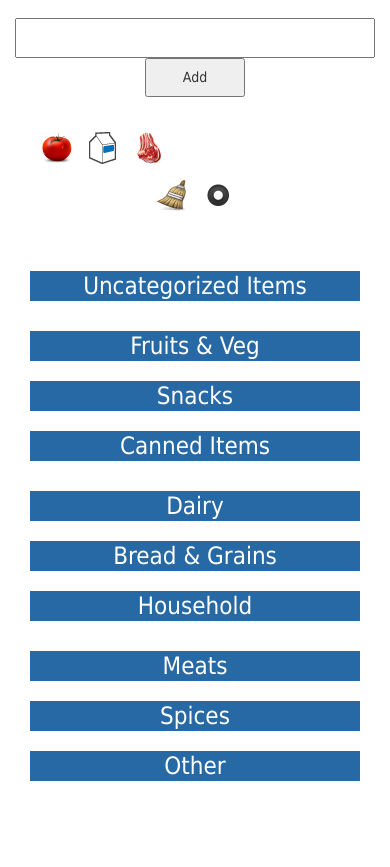
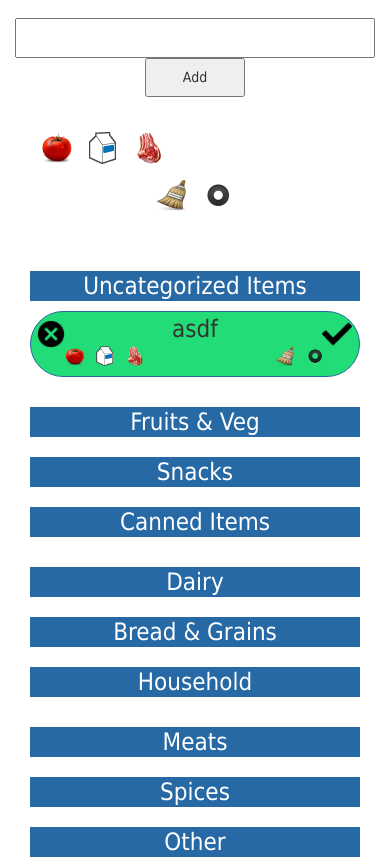
Before and after one commit to BrianLoughnane/shopping-list, a plain HTML site: page index.html in a window 390 px wide. Shown: the part 92-959 px from the top of the page. Before the commit the page ends 883 px from the top, so only its background shows below. Drawn offline with Linux system fonts and the light colour scheme.

Commit message:
item work for responsive design
still needs a lot of work

```diff
--- a/index.html
+++ b/index.html
@@ -56,6 +56,22 @@
 			<div class="col-sm-4 col-xs-12">
 				<h3>Uncategorized Items</h3>
 				<ul id="uncategorized-ul">
+
+				<li class="item">
+					<div class="remove">
+						<i class="i-remove"></i>
+					</div>
+					<div class="check-uncheck">
+						<i class="i-check"></i><i class="i-uncheck hide"></i>
+					</div>
+					<div class="textAndIcons">
+						<div class="text">asdf</div>
+						<div class="cat-icons">
+							<i class="i-fnv"></i><i class="i-dairy"></i><i class="i-meat"></i><i class="i-bng"></i><i class="i-snacks"></i><i class="i-canned"></i><i class="i-spices"></i><i class="i-hhg"></i><i class="i-other"></i>
+						</div>
+					</div>
+
+				</li>
 
 				</ul>
 			</div>
--- a/style.css
+++ b/style.css
@@ -28,61 +28,12 @@ h1, h3 {
 body {
 	font-family: Tahoma, Helvetica, Sans-serif;
 	/*font-size: 18px;*/
-	background: url('images/food.jpg');
-	background-repeat: no-repeat;
-	background-size: 250px;
-	background-position: 59px 73px;
-	background: white;
 	opacity: 0;
 	-webkit-transition: 1s;
 	-moz-transition: 1s;
 	-ms-transition: 1s;
 	-o-transition: 1s;
 	transition: 1s;
-}
-
-ul {
-	list-style-type: none;
-	padding: 0px;
-	text-align: center;
-}
-
-h1, h3 {
-	text-align: center;
-}
-
-h1 {
-	padding: 10px 0px;
-	-webkit-transition: 1s 1s;
-	-moz-transition: 1s 1s;
-	-o-transition: 1s 1s;
-	-ms-transition: 1s 1s;
-	transition: 1s 1s;
-}
-
-h3 {
-	height: 30px;
-	padding-top: 2px;
-}
-
-#uncategorized-div {
-	display: block;
-	overflow: hidden;
-}
-
-#uncategorized-div div{
-	margin-left: 0%;
-}
-
-@media (min-width: 768px) {
-  #uncategorized-div div {
-    margin-left: 33.4%;
-  }
-}
-
-#categories {
-	text-align: center;
-	display: block;
 }
 
 @media all and (max-width: 316px) and (min-width: 0px) {
@@ -126,6 +77,52 @@ h3 {
 		background-position: 59px 73px;
 	}
 }
+
+ul {
+	list-style-type: none;
+	padding: 0px;
+	text-align: center;
+}
+
+h1, h3 {
+	text-align: center;
+}
+
+h1 {
+	padding: 10px 0px;
+	-webkit-transition: 1s 1s;
+	-moz-transition: 1s 1s;
+	-o-transition: 1s 1s;
+	-ms-transition: 1s 1s;
+	transition: 1s 1s;
+}
+
+h3 {
+	height: 30px;
+	padding-top: 2px;
+}
+
+#uncategorized-div {
+	display: block;
+	overflow: hidden;
+}
+
+#uncategorized-div>div{
+	margin-left: 0%;
+}
+
+@media (min-width: 768px) {
+  #uncategorized-div>div {
+    margin-left: 33.4%;
+  }
+}
+
+#categories {
+	text-align: center;
+	display: block;
+}
+
+
 
 /*
 ==============================
@@ -350,28 +347,33 @@ Item
 	background-color: #2d7;
 	margin-bottom: 5px;
 	font-size: x-large;
-	min-width: 365px;
+	/*min-width: 365px;*/
 }
 
-.item>div:first-child, .item>div:last-child {
-	width: 40px;
-	height: 40px;
+.item .remove, .item .check-uncheck {
+	width: 30px;
+	height: 30px;
 	position: relative;
 	top: 7px;
 }
 
-.item>div:first-child {
+.item .remove {
 	left: 5px;
 	float: left;
 }
 
-.item>div:last-child {
+.item .check-uncheck {
 	right: 7px;
 	float: right;
 }
 
-.item>div:nth-child(2) {
-	width: 270px;
+.item .textAndIcons {
+	margin-top: -9%;
+}
+
+.item .text {
+	width: 70%;
+	margin: auto;
 }
 
 .item>div, .item i {
```
